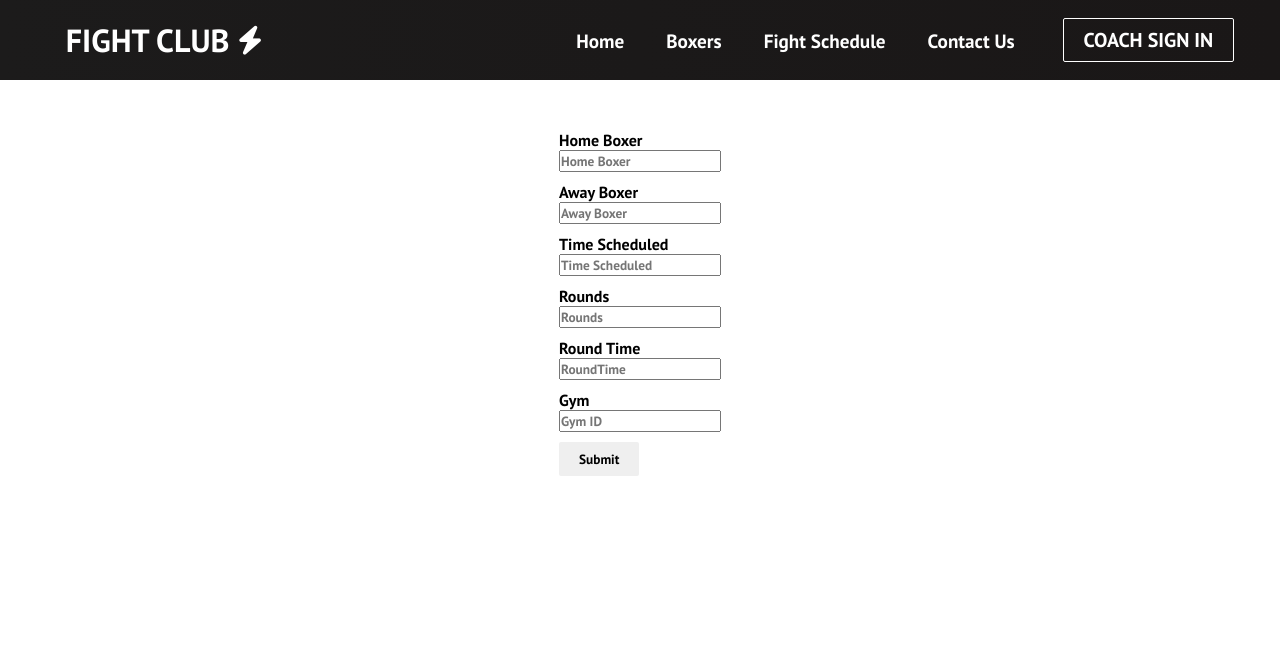
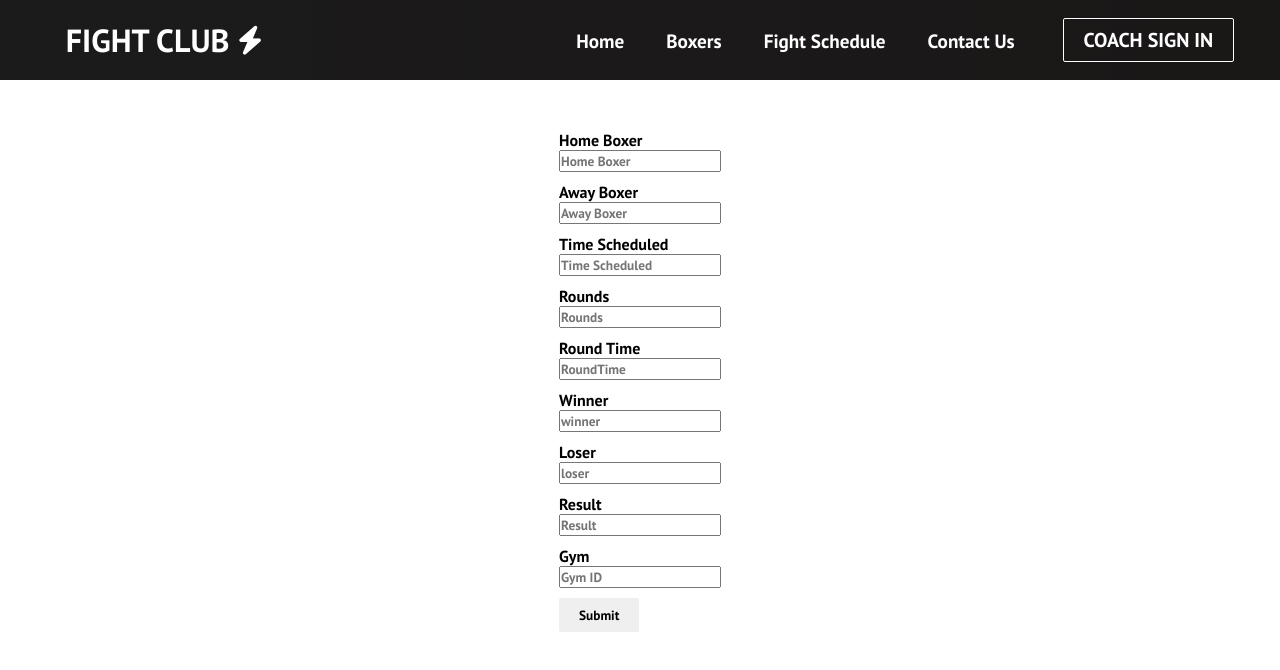
Before and after one commit to ZaidYounan/fight-club, a React (Create React App) app: page /schedule/new in a window 1280 px wide. Shown: the top 670 px of the page. Built offline with nearby package versions, Linux system fonts and the light colour scheme.

Commit message:
fixed error where form would not commit to db

```diff
--- a/src/components/NewFight.js
+++ b/src/components/NewFight.js
@@ -1,14 +1,16 @@
-import { useState } from "react";
-import React from "react";
+import React, { useState } from "react";
 import "./NewFight.css";
 import axios from "axios";
 
 function NewFight() {
   const [boxerA, setBoxerA] = useState("");
   const [boxerB, setBoxerB] = useState("");
+  const [rounds, setRounds] = useState("");
   const [timeScheduled, setTimeScheduled] = useState("");
-  const [rounds, setRounds] = useState("");
   const [roundTime, setRoundTime] = useState("");
+  const [winner, setWinner] = useState("");
+  const [loser, setLoser] = useState("");
+  const [result, setResult] = useState("");
   const [gym, setGym] = useState("");
   const [loading, setLoading] = useState(false);
   const [isError, setIsError] = useState(false);
@@ -23,6 +25,9 @@ function NewFight() {
       time_scheduled: timeScheduled,
       rounds: rounds,
       round_time: roundTime,
+      winner_id: winner,
+      loser_id: loser,
+      result: result,
       gym_id: gym,
     };
     axios.post("http://localhost:3001/fights", data).then((res) => {
@@ -31,6 +36,10 @@ function NewFight() {
       setBoxerB("");
       setTimeScheduled("");
       setRounds("");
+      setRoundTime("");
+      setWinner("");
+      setLoser("");
+      setResult("");
       setGym("");
       setLoading(false);
     });
@@ -40,11 +49,13 @@ function NewFight() {
     <div className="container">
       <div style={{ maxWidth: 350 }}>
         <div className="form-group">
-          <label htmlFor="boxerA">Home Boxer</label>
+          <label htmlFor="boxerA" className="mt-2">
+            Home Boxer
+          </label>
           <input
-            type="text"
+            type="number"
             className="form-control"
-            id="boxer_a"
+            id="boxer_a_id"
             placeholder="Home Boxer"
             value={boxerA}
             onChange={(e) => setBoxerA(e.target.value)}
@@ -55,7 +66,7 @@ function NewFight() {
             Away Boxer
           </label>
           <input
-            type="text"
+            type="number"
             className="form-control"
             id="boxer_b_id"
             placeholder="Away Boxer"
@@ -68,7 +79,7 @@ function NewFight() {
             Time Scheduled
           </label>
           <input
-            type="number"
+            type="datetime"
             className="form-control"
             id="time_scheduled"
             placeholder="Time Scheduled"
@@ -76,6 +87,7 @@ function NewFight() {
             onChange={(e) => setTimeScheduled(e.target.value)}
           />
         </div>
+
         <div className="form-group">
           <label htmlFor="rounds" className="mt-2">
             Rounds
@@ -102,6 +114,46 @@ function NewFight() {
             onChange={(e) => setRoundTime(e.target.value)}
           />
         </div>
+        <div className="form-group">
+          <label htmlFor="winner" className="mt-2">
+            Winner
+          </label>
+          <input
+            type="number"
+            className="form-control"
+            id="winner_id"
+            placeholder="winner"
+            value={winner}
+            onChange={(e) => setWinner(e.target.value)}
+          />
+        </div>
+        <div className="form-group">
+          <label htmlFor="loser" className="mt-2">
+            Loser
+          </label>
+          <input
+            type="number"
+            className="form-control"
+            id="loser_id"
+            placeholder="loser"
+            value={loser}
+            onChange={(e) => setLoser(e.target.value)}
+          />
+        </div>
+        <div className="form-group">
+          <label htmlFor="result" className="mt-2">
+            Result
+          </label>
+          <input
+            type="string"
+            className="form-control"
+            id="result"
+            placeholder="Result"
+            value={result}
+            onChange={(e) => setResult(e.target.value)}
+          />
+        </div>
+
         <div className="form-group">
           <label htmlFor="gym" className="mt-2">
             Gym
```
Also changed, not shown: 1 other file (tests, documents, lock files or other folders).
